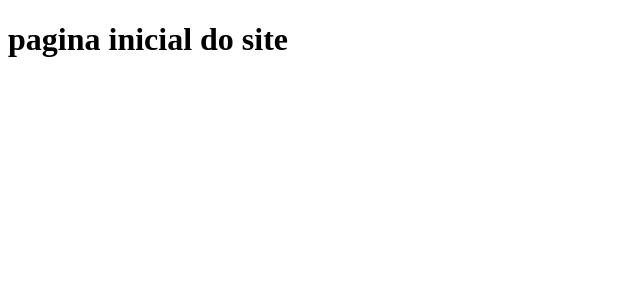
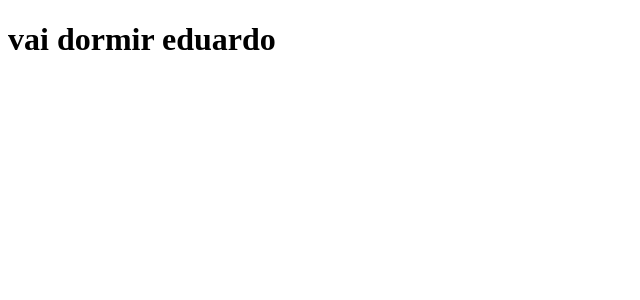
Before and after one commit to BeSimas/dev-teste, a Next.js app: page / in a window 1280 px wide. Shown: the top 300 px of the page, without its empty margins (0-640 px from the left). Built offline with nearby package versions, Linux system fonts and the light colour scheme.

Commit message:
paginas web

```diff
--- a/pages/index.js
+++ b/pages/index.js
@@ -1,8 +1,5 @@
 function Home () {
-    return <h1>pagina
-        inicial
-        do
-        site</h1>
+    return <h1>vai dormir eduardo</h1>
 
 
 }
```
